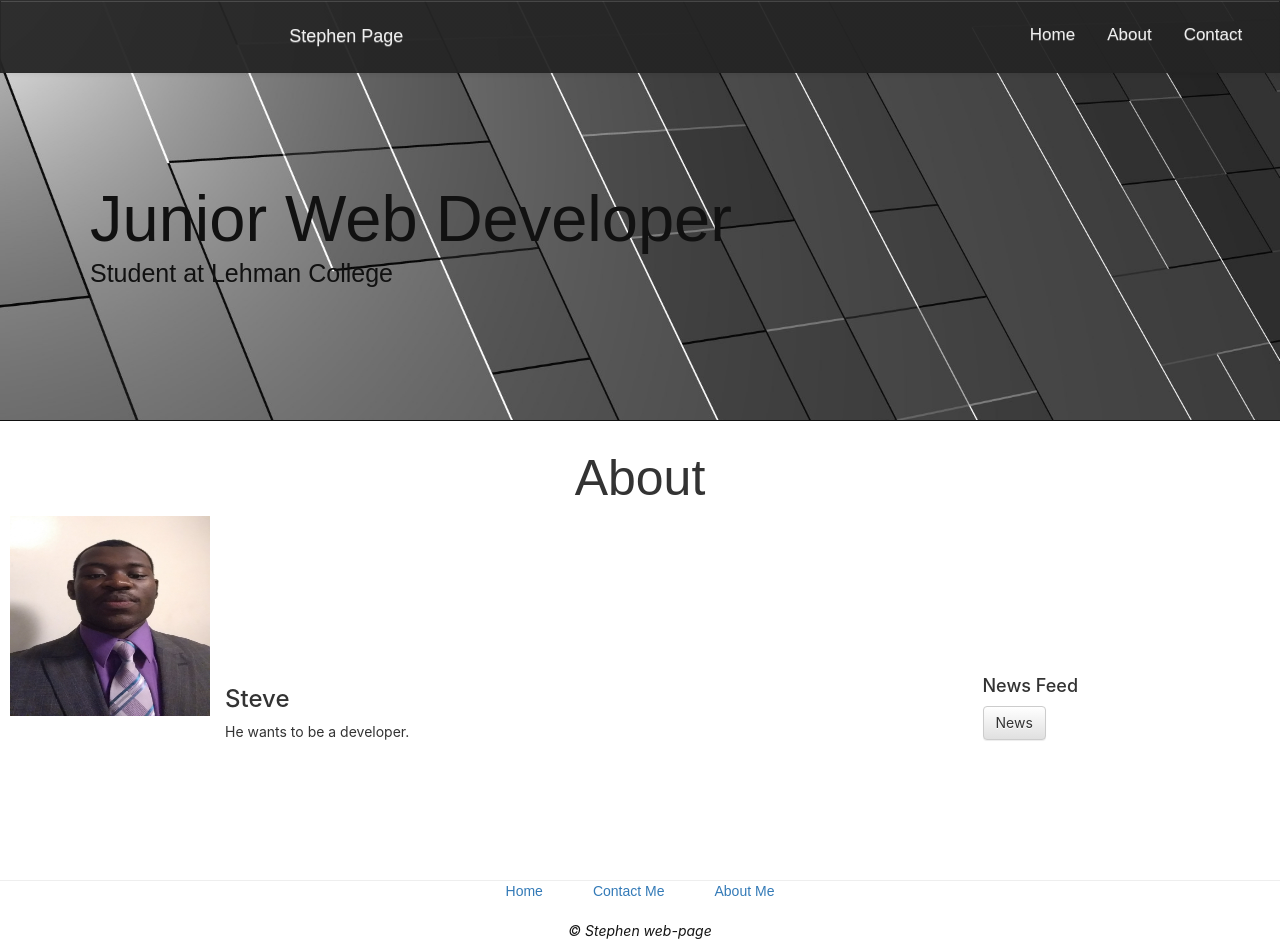
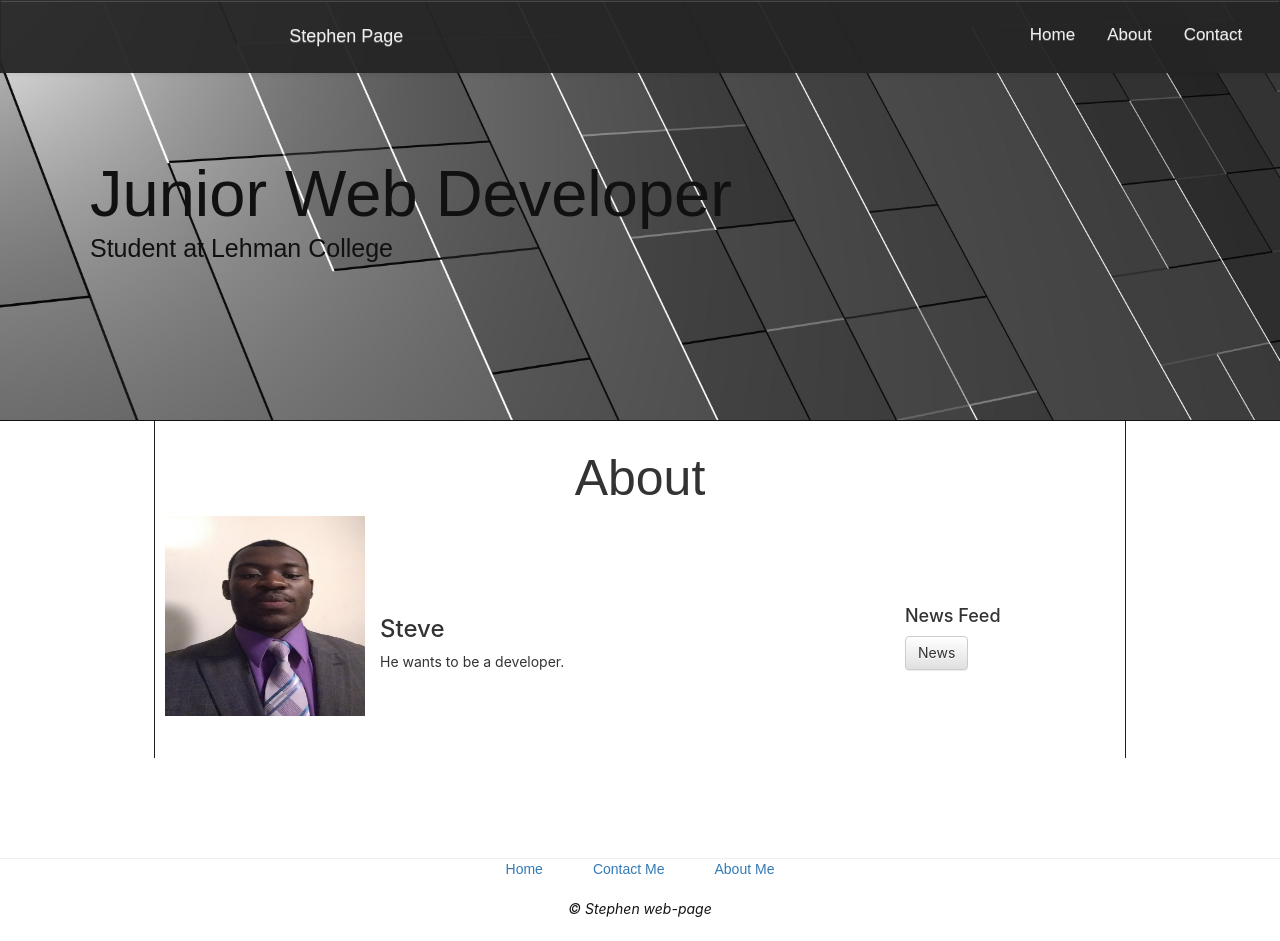
Before and after one commit to Stephen8898/Profile-Page-new, a React (Create React App) app: page /#/ in a window 1280 px wide. After the commit the page ends 919 px from the top, so only its background shows below. Built offline with nearby package versions, Linux system fonts and the light colour scheme; no server answers.

Commit message:
minor styling changes

```diff
--- a/src/components/Home.jsx
+++ b/src/components/Home.jsx
@@ -48,6 +48,7 @@ export default class Home extends Component {
             <h4>Student at Lehman College</h4>
           </div>
           </PageHeader>
+          <Row className="show-grid test-center">
                 <div className="container-banner">
                    <h1>About</h1>
                    <div className="pic-div">
@@ -55,7 +56,7 @@ export default class Home extends Component {
                    </div>
                 </div>
 
-          <Row className="show-grid test-center">
+          <Row>
             <Col xs={12} sm={4} className="person-wrapper">
                 {/* <Image src="assets/linkdenProf.jpg" placeholder="Image here" sandbox className="profile-pic"/> */}
                 <h3>Steve</h3>
@@ -65,6 +66,7 @@ export default class Home extends Component {
                 <h4>News Feed</h4>
                 <Button onClick={this.generateNews}>News</Button>
             </Col>
+            </Row>
           </Row>
 
       </div>
--- a/src/components/style/Home.css
+++ b/src/components/style/Home.css
@@ -23,7 +23,7 @@
 }
 
 .page-header {
-    padding: 30px 100px 30px 90px;
+    padding: 5px 100px 70px 90px;
     /* width: fit-content; */
     /* position: relative; */
     padding-right: 5em;
@@ -129,7 +129,11 @@
 }
 
 .show-grid{
-    margin-top: 10em;
+    margin-top: 0em;
+    margin-right: 11em;
+    margin-left: 11em;
+    border-left: 1px solid #1e1e1e;
+    border-right: 1px solid #1e1e1e;
 }
 /*
 .btn-primary {
```
